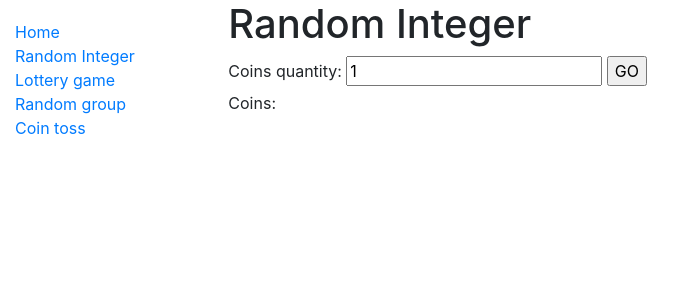
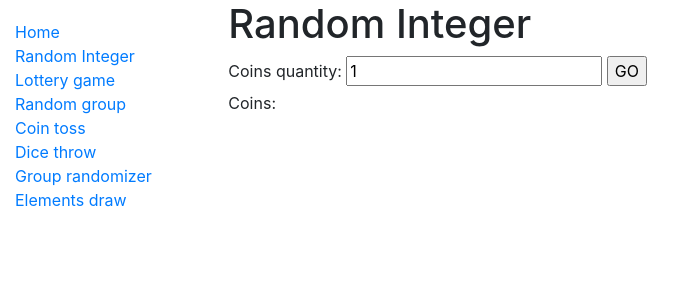
Before and after one commit to roznawsk/randomsite, a Django app: page /rand/coin/ in a window 1280 px wide. Shown: the top 300 px of the page, without its empty margins (0-694 px from the left). Run offline with Django 3.2, Linux system fonts and the light colour scheme.

Commit message:
Update base_generic.html

```diff
--- a/templates/base_generic.html
+++ b/templates/base_generic.html
@@ -18,8 +18,11 @@
           <li><a href="{% url 'index' %}">Home</a></li>
           <li><a href="{% url 'randint' %}">Random Integer</a></li>
           <li><a href="{% url 'lottery' %}">Lottery game</a></li>
-        <li><a href="{% url 'group' %}">Random group</a></li>
-        <li><a href="{% url 'coin' %}">Coin toss</a></li>
+          <li><a href="{% url 'group' %}">Random group</a></li>
+          <li><a href="{% url 'coin' %}">Coin toss</a></li>
+          <li><a href="{%url 'dice_throw' %}">Dice throw</a></li>
+          <li><a href="{%url 'group_randomizer' %}">Group randomizer</a></li>
+          <li><a href="{%url 'elements_draw' %}">Elements draw</a></li>
         </ul>
      {% endblock %}
       </div>
```
